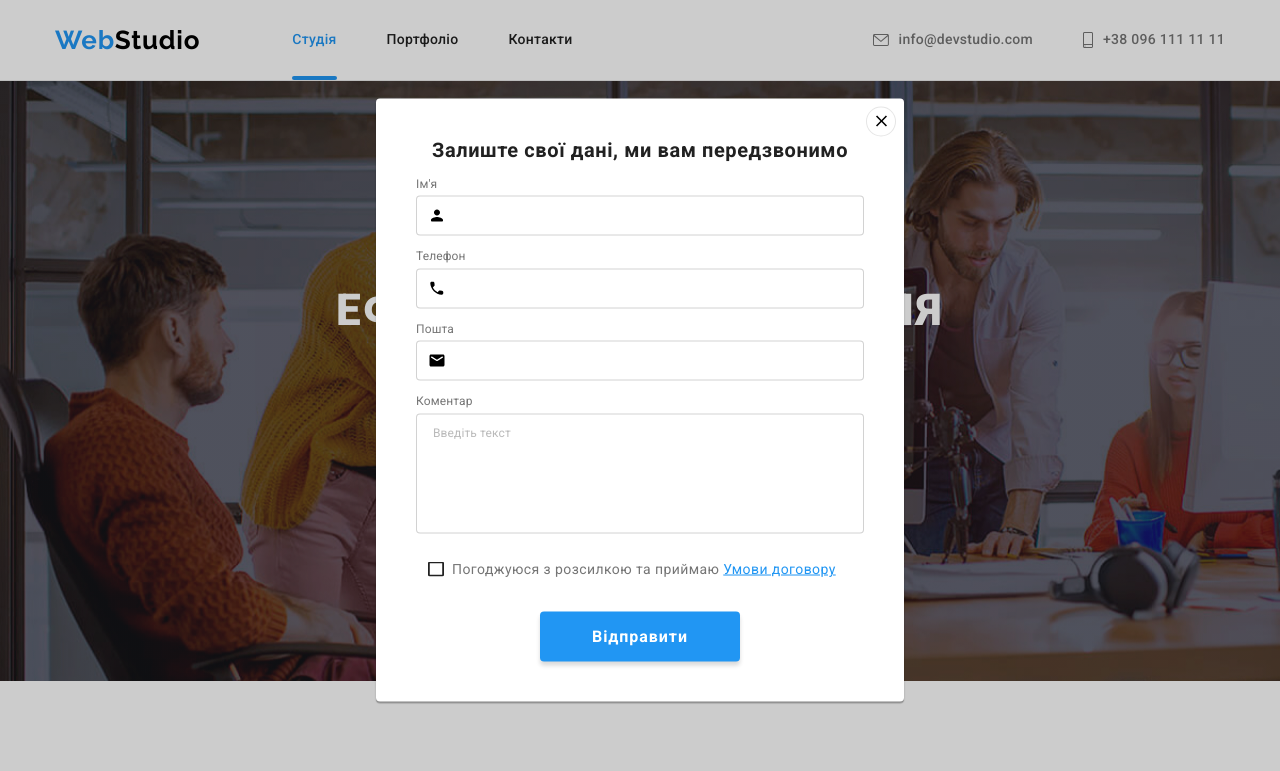
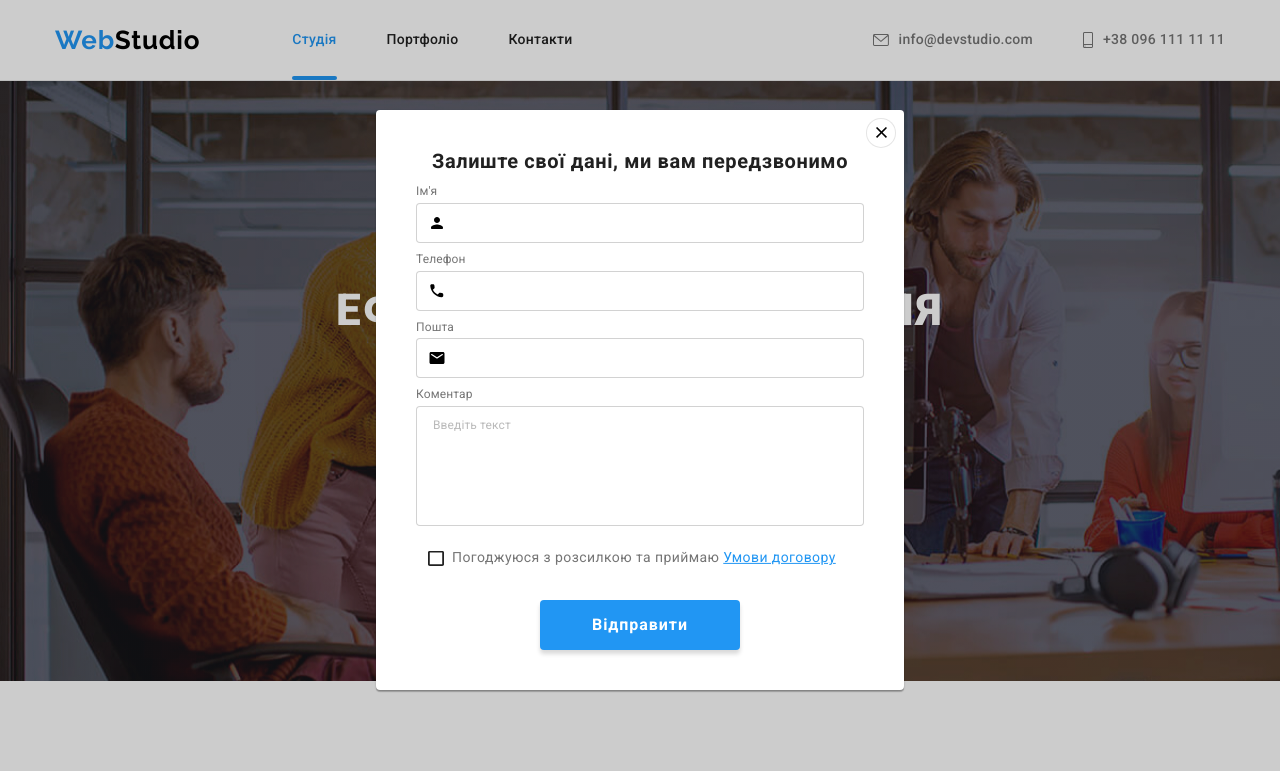
Before and after one commit to Bilyk88/goit-markup-hw-06, a plain HTML site: page index.html in a window 1280 px wide. Both pictures are taken after a click on the button "Замовити послугу". Shown: the top 771 px of the page. Drawn offline with nearby package versions, Linux system fonts and the light colour scheme.

Commit message:
Update styles.css

```diff
--- a/css/styles.css
+++ b/css/styles.css
@@ -731,7 +731,12 @@ img {
     letter-spacing: 0.6px;
 }
 
+.contact-form-field {
+    display: block;
+}
+
 .contact-form-label {
+    display: block;
     color: var(--secondary-text-color);
     font-size: 12px;
     letter-spacing: 0.12px;
@@ -744,6 +749,7 @@ img {
 }
 
 .contact-form-input {
+    display: block;
     width: 100%;
     height: 40px;
     padding: 0 0 0 42px;
@@ -775,6 +781,7 @@ img {
 }
 
 .contact-form-textarea {
+    display: block;
     width: 100%;
     height: 120px;
     margin: 4px 0 20px;
```
